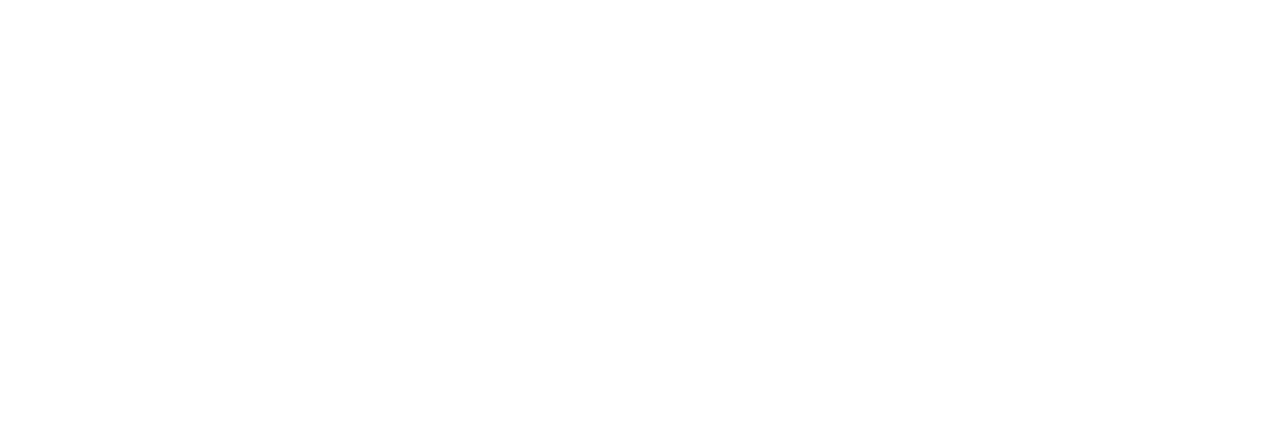
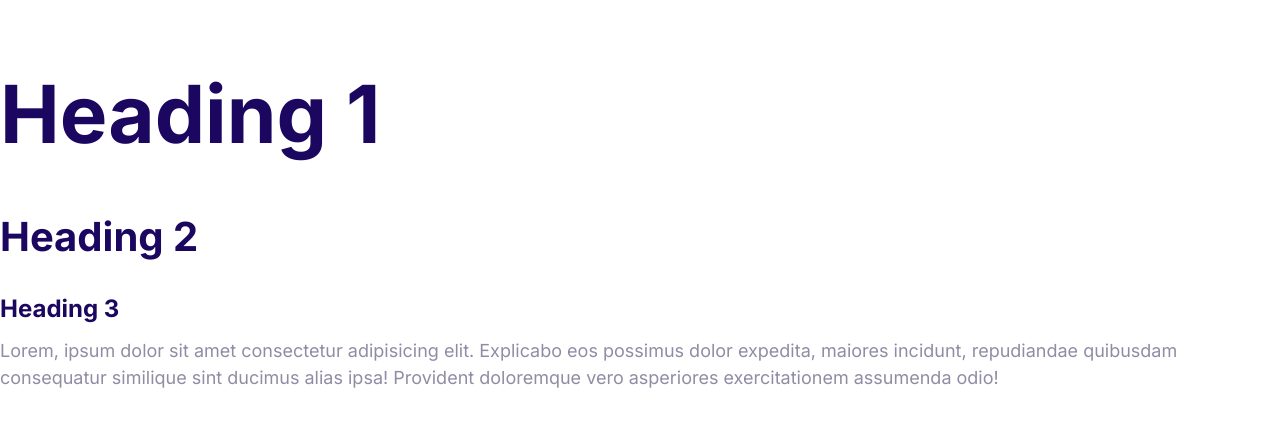
Before and after one commit to RobbyJayce/Moshify, a plain HTML site: page index.html in a window 1280 px wide. Drawn offline with Linux system fonts and the light colour scheme.

Commit message:
Define the styles for the fonts.

```diff
--- a/css/styles.css
+++ b/css/styles.css
@@ -5,3 +5,53 @@
     --color-headings: #1b0760;
     --color-body: #918ca4;
 }
+
+html {
+    font-size: 62.5%;
+}
+
+body {
+    font-family: Inter, Arial, Helvetica, sans-serif;
+    font-size: 2.4rem;
+    line-height: 1.5;
+    color: var(--color-body);
+}
+
+h1, h2, h3 {
+    color: var(--color-headings);
+    margin-bottom: 1rem;
+}
+
+h1 {
+    font-size: 7rem
+}
+
+h2 {
+    font-size: 4rem;
+}
+
+h3 {
+    font-size: 3rem;
+}
+
+p {
+    margin-top: 0;
+}
+
+@media screen and (min-width: 1024px) {
+body {
+    font-size: 1.8rem;
+}
+
+h1{
+    font-size: 8rem;
+}
+
+h2 {
+    font-size: 4rem;
+}
+
+h3 {
+    font-size: 2.4rem;
+}
+}
--- a/index.html
+++ b/index.html
@@ -5,8 +5,24 @@
     <meta http-equiv="X-UA-Compatible" content="IE=edge" />
     <meta name="viewport" content="width=device-width, initial-scale=1.0" />
     <title>Document</title>
+    <link rel="preconnect" href="https://fonts.googleapis.com" />
+    <link rel="preconnect" href="https://fonts.gstatic.com" crossorigin />
+    <link
+      href="https://fonts.googleapis.com/css2?family=Inter:wght@400;700&display=swap"
+      rel="stylesheet"
+    />
     <link rel="stylesheet" href="css/normalize.css" />
     <link rel="stylesheet" href="css/styles.css" />
   </head>
-  <body></body>
+  <body>
+    <h1>Heading 1</h1>
+    <h2>Heading 2</h2>
+    <h3>Heading 3</h3>
+    <p>
+      Lorem, ipsum dolor sit amet consectetur adipisicing elit. Explicabo eos
+      possimus dolor expedita, maiores incidunt, repudiandae quibusdam
+      consequatur similique sint ducimus alias ipsa! Provident doloremque vero
+      asperiores exercitationem assumenda odio!
+    </p>
+  </body>
 </html>
```
